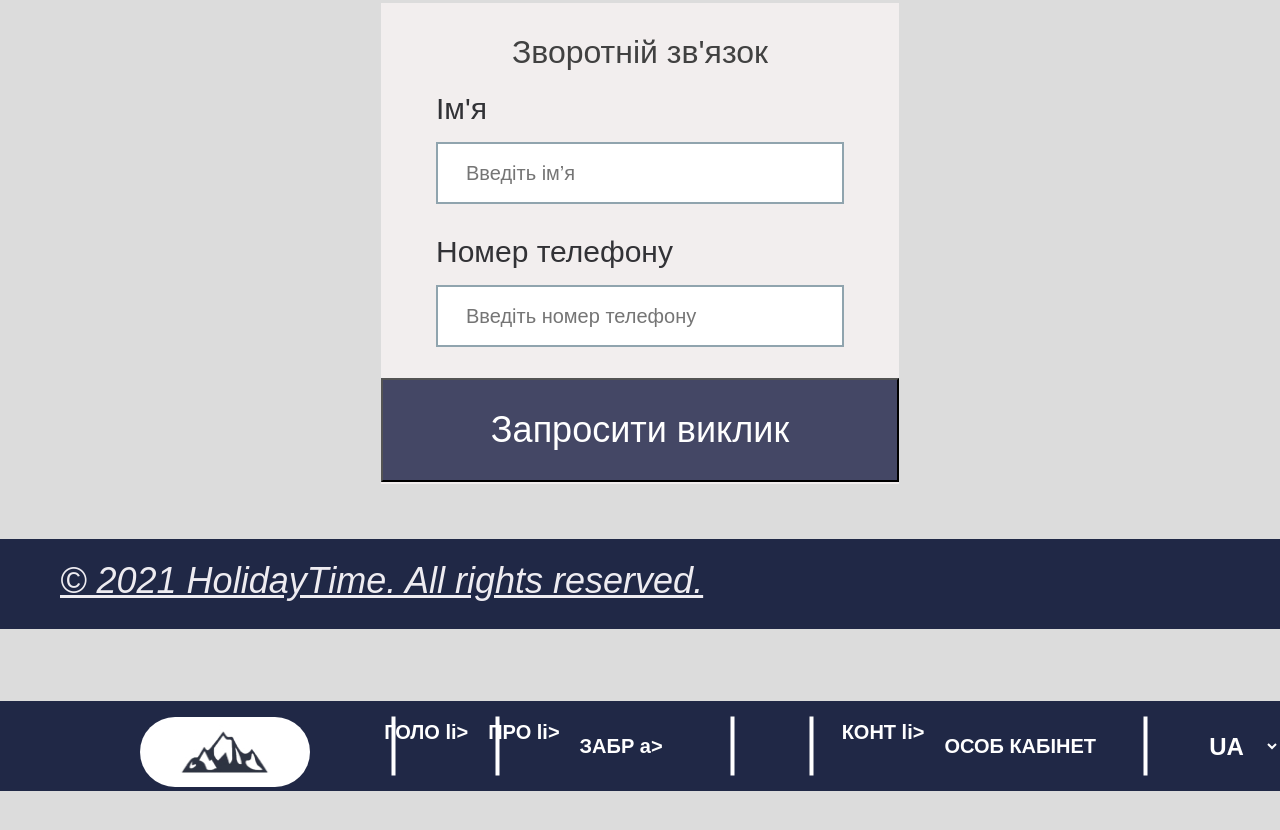
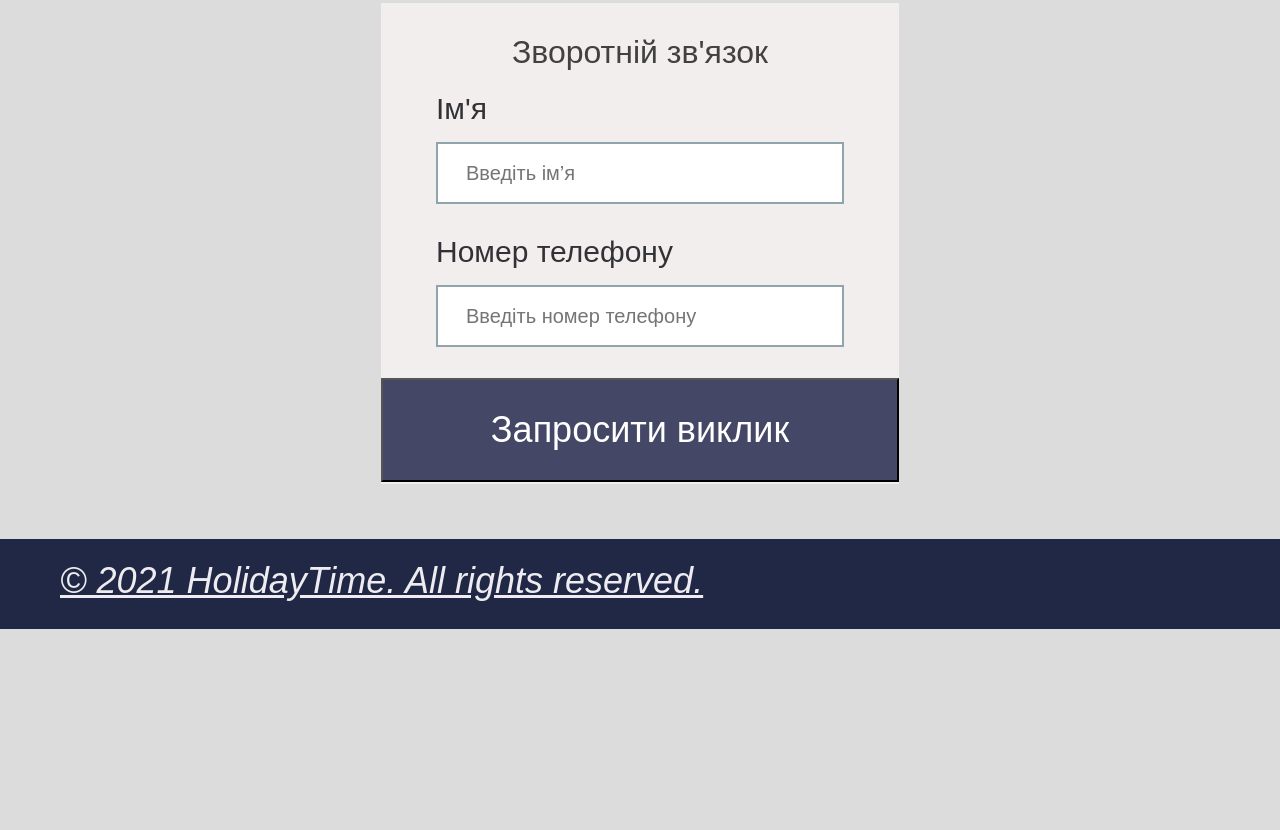
Before and after one commit to Yaroslav13-13/HolidayTime, a plain HTML site: page index.html in a window 1280 px wide. Shown: the part 1684-2514 px from the top of the page. After the commit the page ends 2313 px from the top, so only its background shows below. Drawn offline with Linux system fonts and the light colour scheme.

Commit message:
HolidayTime

```diff
--- a/HolidayTime/HolidayTime/css/styles.css
+++ b/HolidayTime/HolidayTime/css/styles.css
@@ -229,7 +229,6 @@
     display: flex;
     display: inline-block;
     background-color: rgba(234, 234, 235, 0.7);
-
   }
 
   .hero-3 {
@@ -373,7 +372,7 @@
 
   .footer-link {
     margin-left: 60px;
-    margin-top: 21px;
+    xcdds margin-top: 21px;
     font-family: "PT Sans", sans-serif;
     font-style: italic;
     font-weight: 400;
@@ -381,3 +380,13 @@
     text-align: center;
     color: #eeecf1;
   }
+
+  .content-container {
+    display: flex;
+    flex-direction: column;
+    min-height: 100h;
+  }
+
+  main {
+    flex-grow:
+  }
--- a/index.html
+++ b/index.html
@@ -9,6 +9,7 @@
 </head>
 
 <body>
+
     <heder class="heder">
         <nav class="heder-nav">
             <a href="https://www.google.com/" target="_blank"><img class="img-logo" src="./images/photo_logo.jpg"
@@ -24,7 +25,7 @@
                 <div class="border"></div>
                 <li class="nav-item"><a class="nav-link" href="">ОСОБИСТИЙ КАБІНЕТ</a></li>
                 <div class="border"></div>
-                <li class="nav-item"><img name="link-buttom" src="/images/Vector.svg" alt=""></li>
+                <li class="nav-item"><img id="link-buttom" src="/images/Vector.svg" alt=""></li>
                 <select class="language">
                     <option class="option" value="1">UA</option>
                     <option class="option" value="2">PL</option>
@@ -33,6 +34,7 @@
             </ul>
         </nav>
     </heder>
+    <div clas="content-container"></div>
     <main class="">
         <section class="hero">
             <div class="container">
@@ -77,51 +79,11 @@
             </div>
         </section-4>
         <footer>
-            <div class="footer-container"><a class="footer-link" href="">© 2021 HolidayTime. All rights reserved.</a>
+            <div class="footer-container"><a class="footer-link" href="">© 2021 HolidayTime. All rights
+                    reserved.</a>
             </div>
         </footer>
-
-
-
-
-
-
-
-        <br>
-        <br>
-        <br>
-        <br>
-        <heder class="heder">
-            <nav class="heder-nav">
-                <a href="https://www.google.com/" target="_blank"><img class="img-logo" src="./images/photo_logo.jpg"
-                        alt="logo"></a>
-                <ul class="list-nav">
-                    <li class="nav-item"><a class="nav-link" href="">ГОЛО
-                            li>
-                            <div class="border"></div>
-                    <li class="nav-item"><a class="nav-link" href="">ПРО
-                            li>
-                            <div class="border"></div>
-                    <li class="nav-item"><a class="nav-link" href="">ЗАБР
-                            a></li>
-                    <div class="border"></div>
-                    <li class="nav-item"><a class="nav-link" href="">КОНТ
-                            li>
-                            <div class="border"></div>
-                    <li class="nav-item"><a class="nav-link" href="">ОСОБ
-                            КАБІНЕТ</a></li>
-                    <div class="border"></div>
-                    <li class="nav-item"><img name="link-buttom" src="/im
-        Vector.svg" alt=""></li>
-                    <select class="language">
-                        <option class="option" value="1">UA</option>
-                        <option class="option" value="2">PL</option>
-                        <option class="option" value="3">EN</option>
-                    </select>
-                </ul>
-            </nav>
-        </heder>
-    </main>
+        </div>
 </body>
 
 </html>
```
